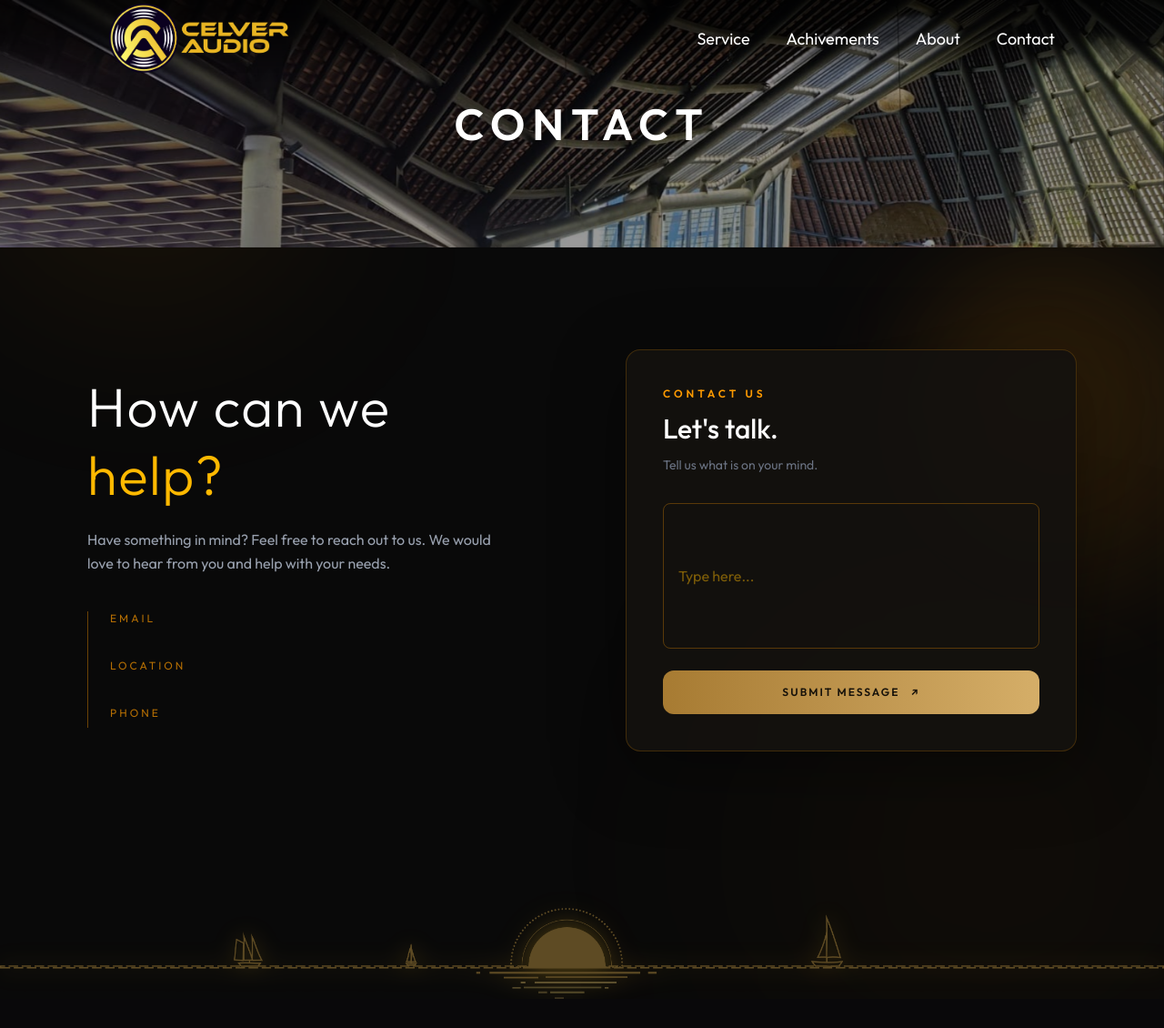
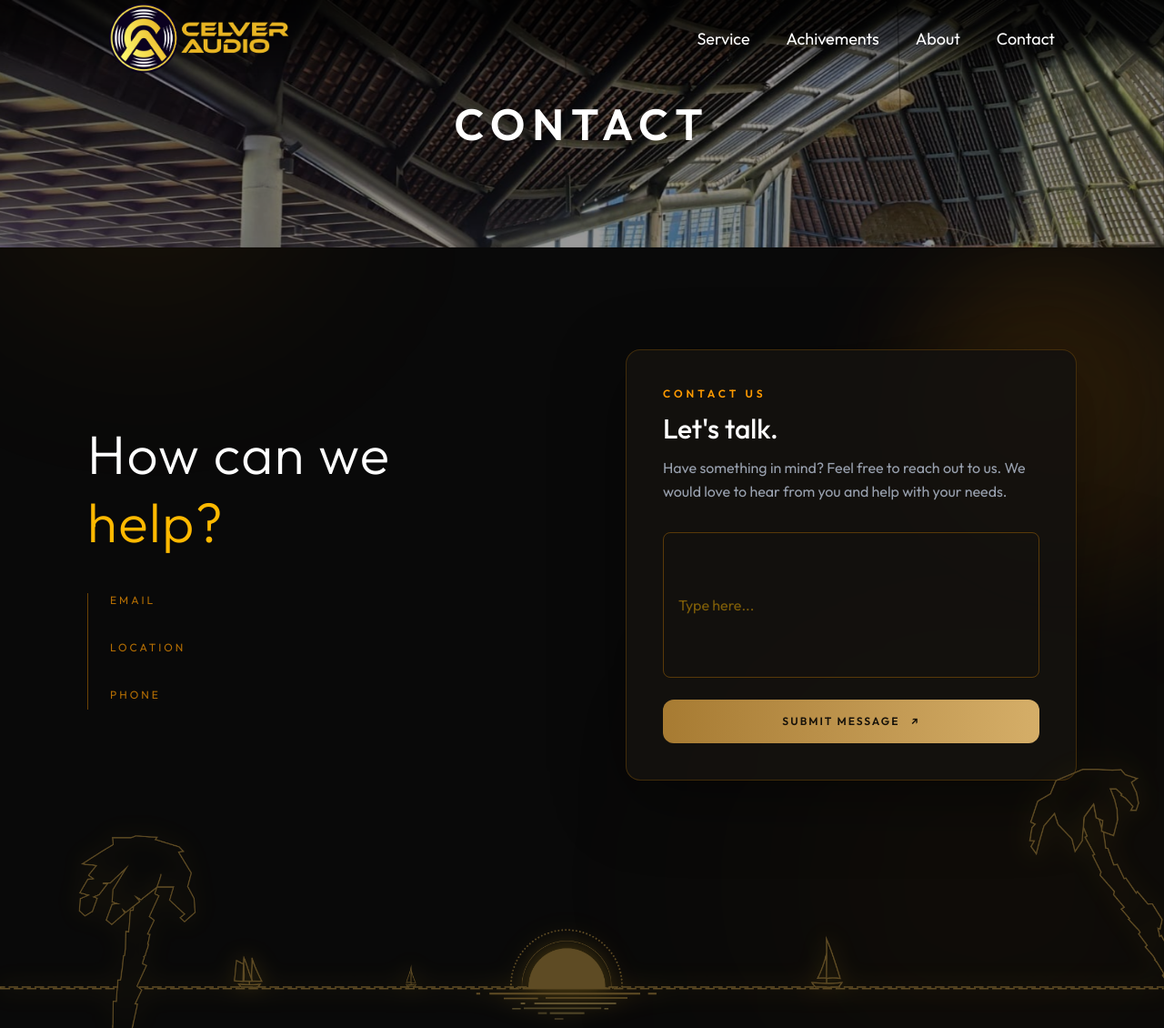
Before and after one commit to ewahyudi01-ship-it/WEB-DEVELOPMENT-AFL-2-Celver-Audio-proyek, a Laravel app: page /contact in a window 1280 px wide. Shown: the whole page at 91% size. Before the commit the page ends 1098 px from the top, so only its background shows below. Run offline with Laravel 12, Linux system fonts and the light colour scheme; data that the repository does not hold is empty; parts of the project's set-up code (start-up, migrations or seed data) failed here and were passed over; some libraries are stand-ins or nearby versions.

Commit message:
update tampilan dashboard notifikasi
update UI

```diff
--- a/resources/views/contactPage.blade.php
+++ b/resources/views/contactPage.blade.php
@@ -34,12 +34,6 @@
                     How can we <br>
                     <span class="text-amber-400">help?</span>
                 </h1>
-
-                <p class="text-gray-400 text-sm md:text-base leading-relaxed max-w-md">
-                    Have something in mind? Feel free to reach
-                    out to us. We would love to hear from you
-                    and help with your needs.
-                </p>
             </div>
 
             <div class="border-l border-amber-500/40 pl-6
@@ -81,9 +75,9 @@
 
                     <h2 class="text-2xl md:text-3xl text-white font-medium">Let's talk.</h2>
 
-                    <p class="text-gray-500 text-sm">
-                        Tell us what is on your mind.
-                    </p>
+                   <p class="text-gray-400 text-sm md:text-base leading-relaxed max-w-md">
+                    Have something in mind? Feel free to reach out to us. We would love to hear from you and help with your needs.
+                   </p>
                 </div>
 
                 <form action="{{ route('submit-message') }}" method="POST" class="flex flex-col gap-6 hover:drop-shadow-[0_0_6px_rgba(251,191,36,0.3)]">
```
Also changed, not shown: resources/views/notificationPage.blade.php (+6 -1 lines), public/images/bottomRetroArt.png, public/images/notification-bg.jpeg (added).
